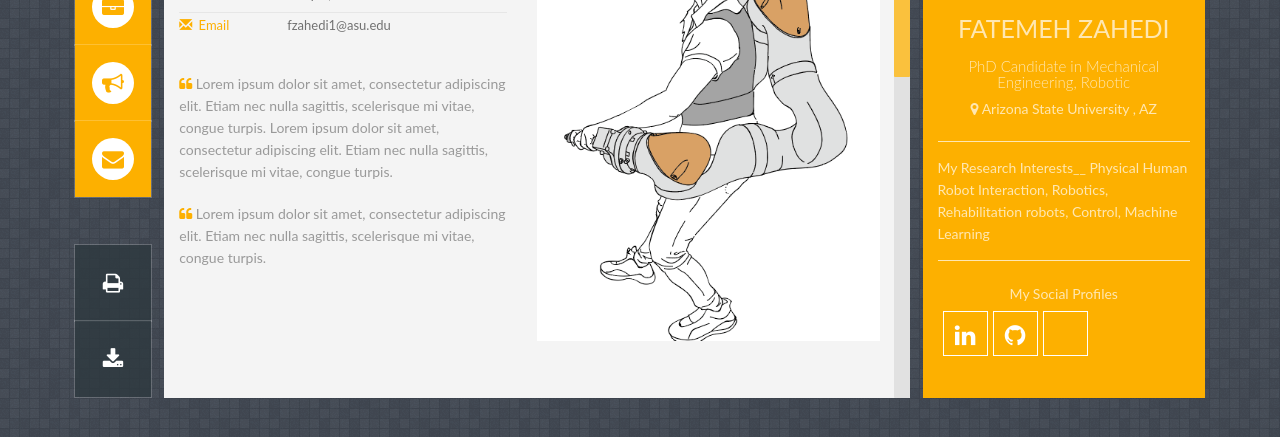
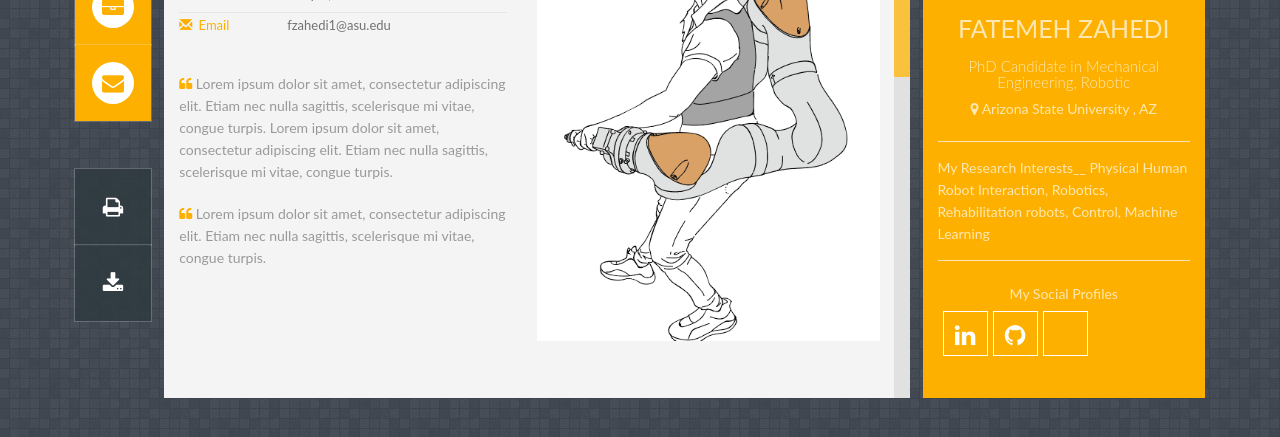
Before and after one commit to FatemehZahedi/FatemehZahedi.github.io, a Jekyll site: the page built from index.html, in a window 1280 px wide, cut to the strip 342-779 px from the top of the page. Built offline with Jekyll 4.4.1, drawn with Linux system fonts in a browser that asks for light colours; some web fonts are replaced.

Commit message:
Update index.html

```diff
--- a/index.html
+++ b/index.html
@@ -137,10 +137,10 @@
             <i class="fa fa-briefcase icon_menu"></i>
         </li>
 
-        <li class="tabs-blog hi-icon-wrap hi-icon-effect-5 hi-icon-effect-5a" data-tab-name="blog">
+        <!-- <li class="tabs-blog hi-icon-wrap hi-icon-effect-5 hi-icon-effect-5a" data-tab-name="blog">
             <span class="tite-list">blog</span>
             <i class="fa fa-bullhorn icon_menu"></i>
-        </li>
+        </li> -->
 
         <li class="tabs-contact hi-icon-wrap hi-icon-effect-5 hi-icon-effect-5a" data-tab-name="contact" style="margin-bottom: 48px !important;">
             <span class="tite-list">contact</span>
```
